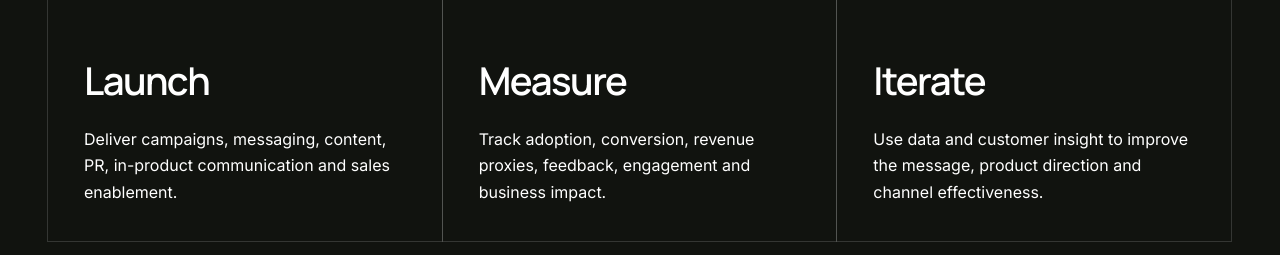
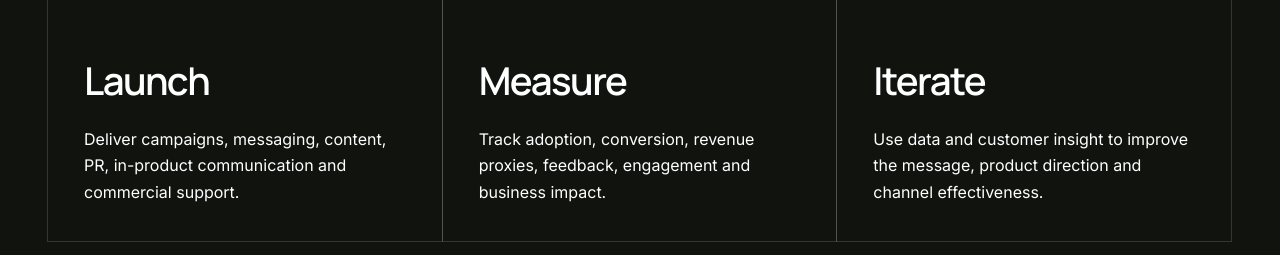
Before and after one commit to davidkoller-stack/david-koller-portfolio, a React (Vite) app: page / in a window 1280 px wide. Shown: the part 4900-5155 px from the top of the page. Built offline with nearby package versions, Linux system fonts and the light colour scheme.

Commit message:
Polish operating system terminology

```diff
--- a/src/content/en.ts
+++ b/src/content/en.ts
@@ -127,7 +127,7 @@ export const en: PortfolioContent = {
       {
         number: "04",
         title: "Launch",
-        body: "Deliver campaigns, messaging, content, PR, in-product communication and sales enablement.",
+        body: "Deliver campaigns, messaging, content, PR, in-product communication and commercial support.",
       },
       {
         number: "05",
```
